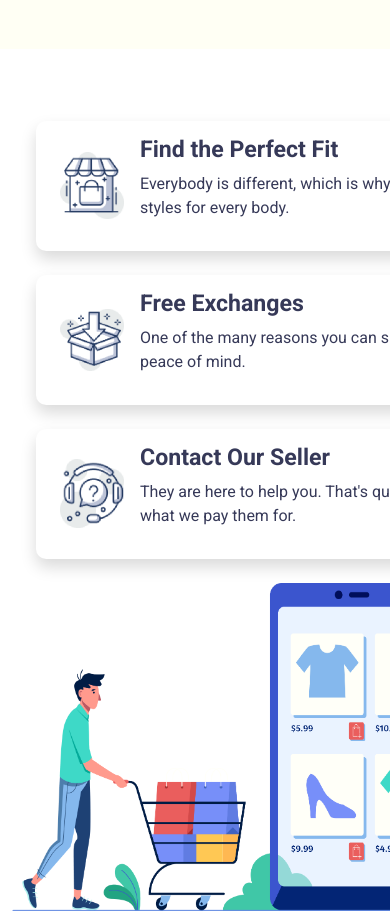
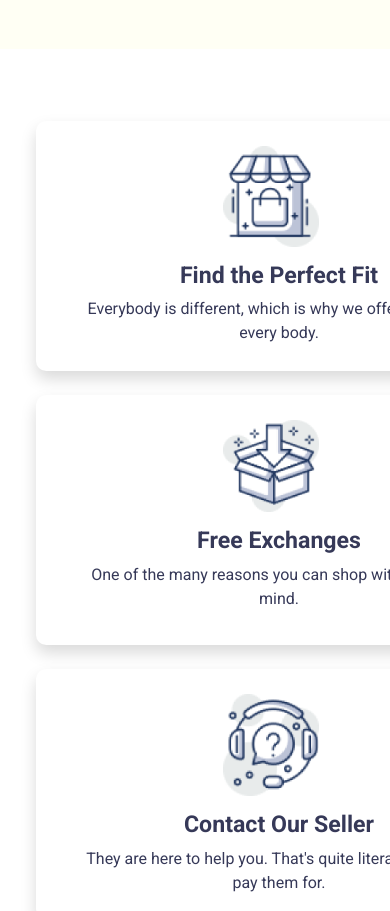
Before and after one commit to mekaiser/backpack-moon-website, a plain HTML site: page index.html in a window 390 px wide. Shown: the part 1020-1931 px from the top of the page. Drawn offline with nearby package versions, Linux system fonts and the light colour scheme.

Commit message:
more media queries edit

```diff
--- a/style.css
+++ b/style.css
@@ -54,7 +54,6 @@ button i {
 }
 .left-div-shopping-photo {
   background-color: white;
-
   width: 470px;
   height: 130px;
   border-radius: 10px;
@@ -109,4 +108,24 @@ button i {
   .bag-main-style {
     margin-top: 80px;
   }
+  .left-div-shopping-photo {
+    flex-direction: column;
+  }
+  .left-icon-shopping-photo img {
+    margin-top: 25px;
+    width: 6em;
+  }
+  .left-div-shopping-photo {
+    width: 470px;
+    height: 250px;
+  }
+  .left-div-shopping-photo h3 {
+    margin-top: 15px;
+    display: flex;
+    justify-content: center;
+    text-align: center;
+  }
+  .left-div-shopping-photo p {
+    text-align: center;
+  }
 }
```
